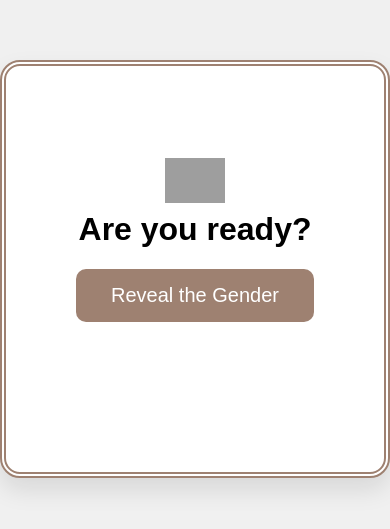
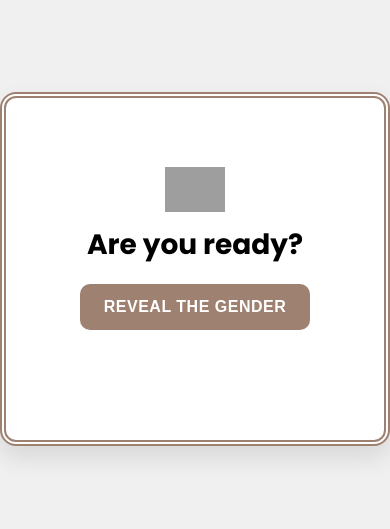
Before and after one commit to vikramprabhur/gender-reveal, a plain HTML site: page index.html in a window 390 px wide. Shown: the part 153-682 px from the top of the page. Drawn offline with Linux system fonts and the light colour scheme; grey boxes are pictures that could not be loaded.

Commit message:
styles.css

```diff
--- a/styles.css
+++ b/styles.css
@@ -1,5 +1,5 @@
 body {
-    font-family: 'Arial', sans-serif;
+    font-family: 'Poppins', sans-serif;
     text-align: center;
     background-color: #f0f0f0;
     margin: 0;
@@ -9,6 +9,14 @@ body {
     justify-content: center;
     align-items: center;
     height: 100vh;
+    opacity: 0;
+    animation: bodyFade 1.2s ease forwards;
+  }
+
+  @keyframes bodyFade {
+    to {
+      opacity: 1;
+    }
   }
 
 
@@ -16,18 +24,22 @@ body {
     background: white;
     padding: 70px 30px;
     border-radius: 20px;
-    width: 90%;
+    width: 95%;
     max-width: 500px;
     text-align: center;
     box-shadow: 0 12px 24px rgba(0, 0, 0, 0.1);
     transition: all 0.3s ease;
     animation: fadeInUp 1s ease both;
     border: 6px double #9e8171	;
+    transition: border-color 0.5s ease;
   }
 
   button {
     padding: 15px 35px;
-    font-size: 20px;
+    font-size: 18px;
+    text-transform: uppercase;
+    font-weight: 600;
+    letter-spacing: 0.5px;
     border: none;
     background-color: #9e8171;
     color: white;
@@ -118,10 +130,20 @@ body {
     }
   }
 
+  @keyframes pulseText {
+    0% { transform: scale(1); }
+    50% { transform: scale(1.2); }
+    100% { transform: scale(1); }
+  }
+
+
 
   #replayBtn {
     padding: 12px 28px;
     font-size: 18px;
+    text-transform: uppercase;
+    font-weight: 600;
+    letter-spacing: 0.5px;
     margin-top: 20px;
     background-color: #ffc0cb;
     color: white;
@@ -138,3 +160,32 @@ body {
   .reveal-border {
     border-color: #fc788e !important;
   }
+
+  @media (max-width: 480px) {
+    .container {
+      padding: 50px 20px;
+      border-radius: 16px;
+    }
+
+    h1 {
+      font-size: 28px;
+    }
+
+    #revealBtn, #replayBtn {
+      font-size: 16px;
+      padding: 14px 24px;
+    }
+
+    #countdown {
+      font-size: 60px;
+    }
+
+    #result {
+      font-size: 48px;
+    }
+  }
+
+  .container:hover {
+    transform: scale(1.01);
+    box-shadow: 0 16px 30px rgba(0, 0, 0, 0.15);
+  }
```
